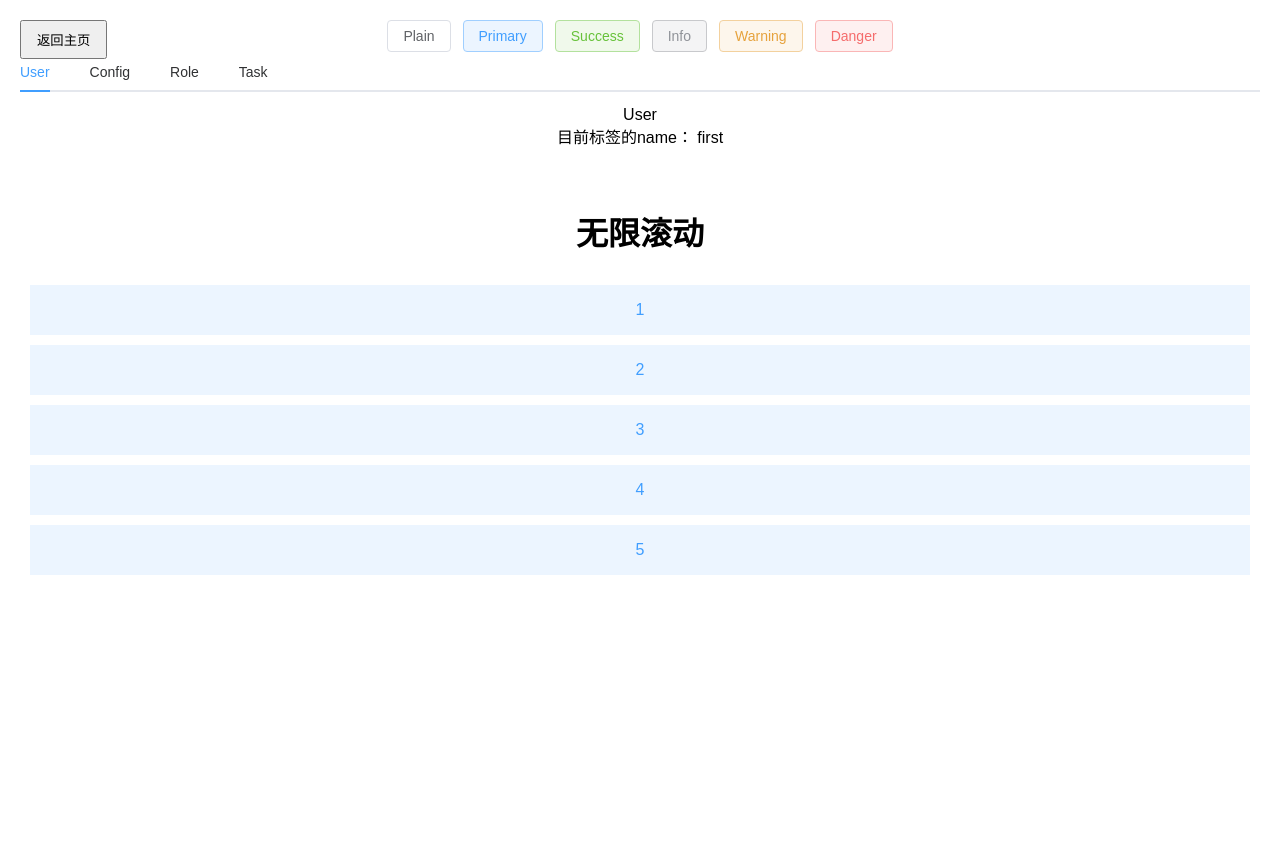
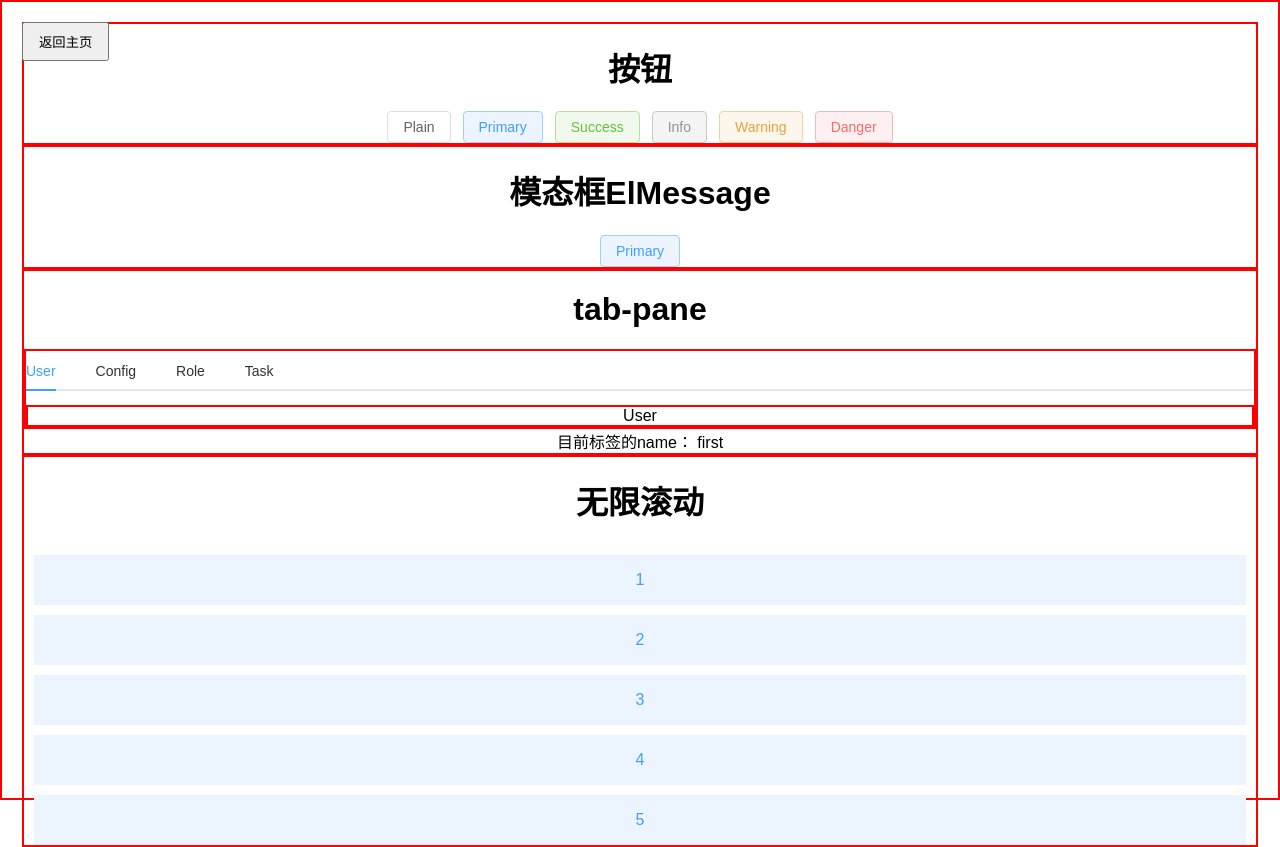
Before and after one commit to yikousu/demo-test-front, a Vue app: page /elementsPlusDemo in a window 1280 px wide. Before the commit the page ends 800 px from the top, so only its background shows below. Built offline with nearby package versions, Linux system fonts and the light colour scheme; a small style sheet from the web is missing.

Commit message:
feat: 测试ElMessage

```diff
--- a/src/views/ElementsPlusDemo.vue
+++ b/src/views/ElementsPlusDemo.vue
@@ -2,6 +2,7 @@
   <div class="demo-container">
     <button @click="goBack" class="back-button">返回主页</button>
     <div class="mb-4">
+      <h1>按钮</h1>
       <el-button plain>Plain</el-button>
       <el-button type="primary" plain>Primary</el-button>
       <el-button type="success" plain>Success</el-button>
@@ -11,6 +12,12 @@
     </div>
 
     <div>
+      <h1>模态框ElMessage</h1>
+      <el-button type="primary" plain @click="clicked">Primary</el-button>
+    </div>
+
+    <div>
+      <h1>tab-pane</h1>
       <el-tabs v-model="activeName" class="demo-tabs" @tab-click="handleClick">
         <el-tab-pane label="User" name="first">User</el-tab-pane>
         <el-tab-pane label="Config" name="second">Config</el-tab-pane>
@@ -33,7 +40,7 @@
 <script setup lang="ts">
 import { ref } from "vue";
 import { useRouter } from "vue-router";
-import type { TabsPaneContext } from "element-plus";
+import { ElMessage, type TabsPaneContext } from "element-plus";
 const activeName = ref("first");
 const handleClick = (tab: TabsPaneContext, event: Event) => {
   console.log(tab, event);
@@ -48,9 +55,17 @@ const count = ref(0);
 const load = () => {
   count.value += 2;
 };
+
+const clicked = () => {
+  ElMessage.success("点击了按钮");
+};
 </script>
 
 <style scoped>
+div {
+  border: 2px solid red;
+}
+
 .demo-container {
   padding: 20px;
   text-align: center;
@@ -71,7 +86,7 @@ const load = () => {
 }
 
 h1 {
-  margin-top: 60px;
+  margin-top: 20px;
   /* 避免标题和返回按钮重叠 */
 }
 
```
